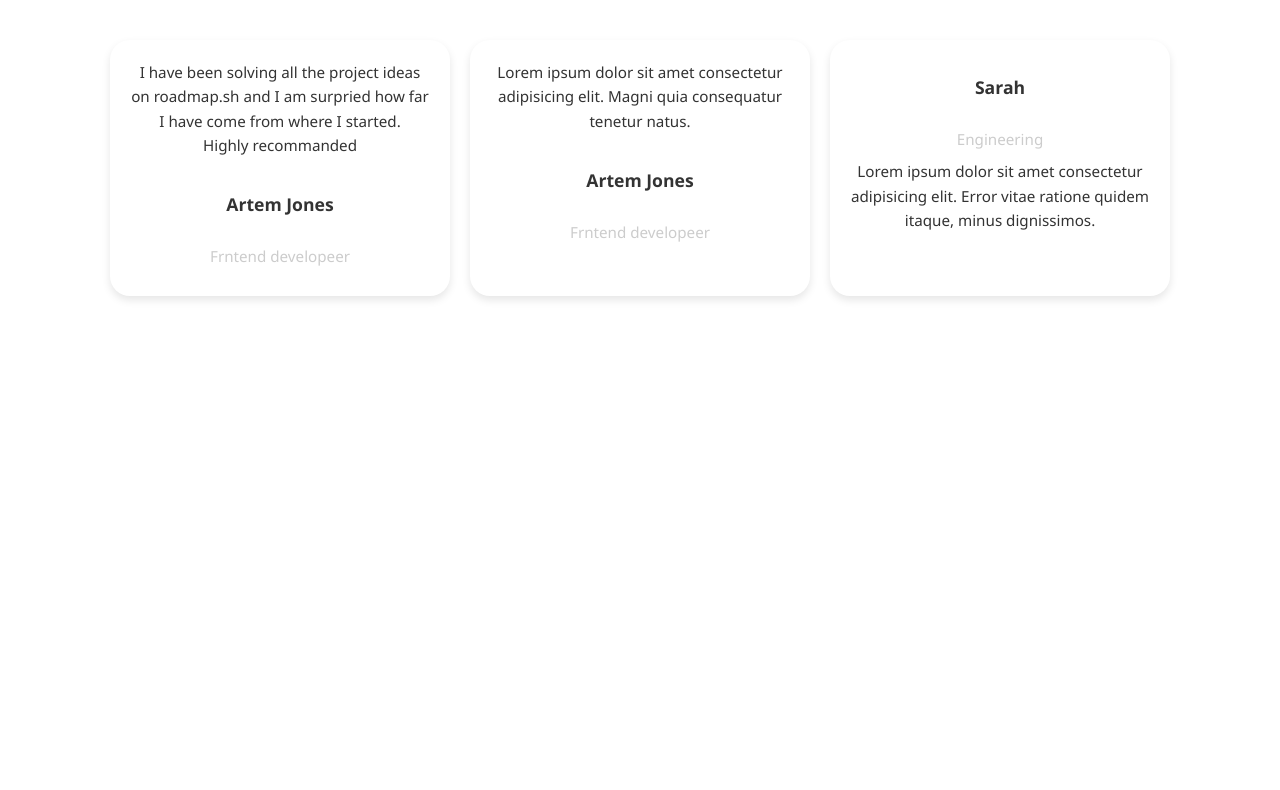
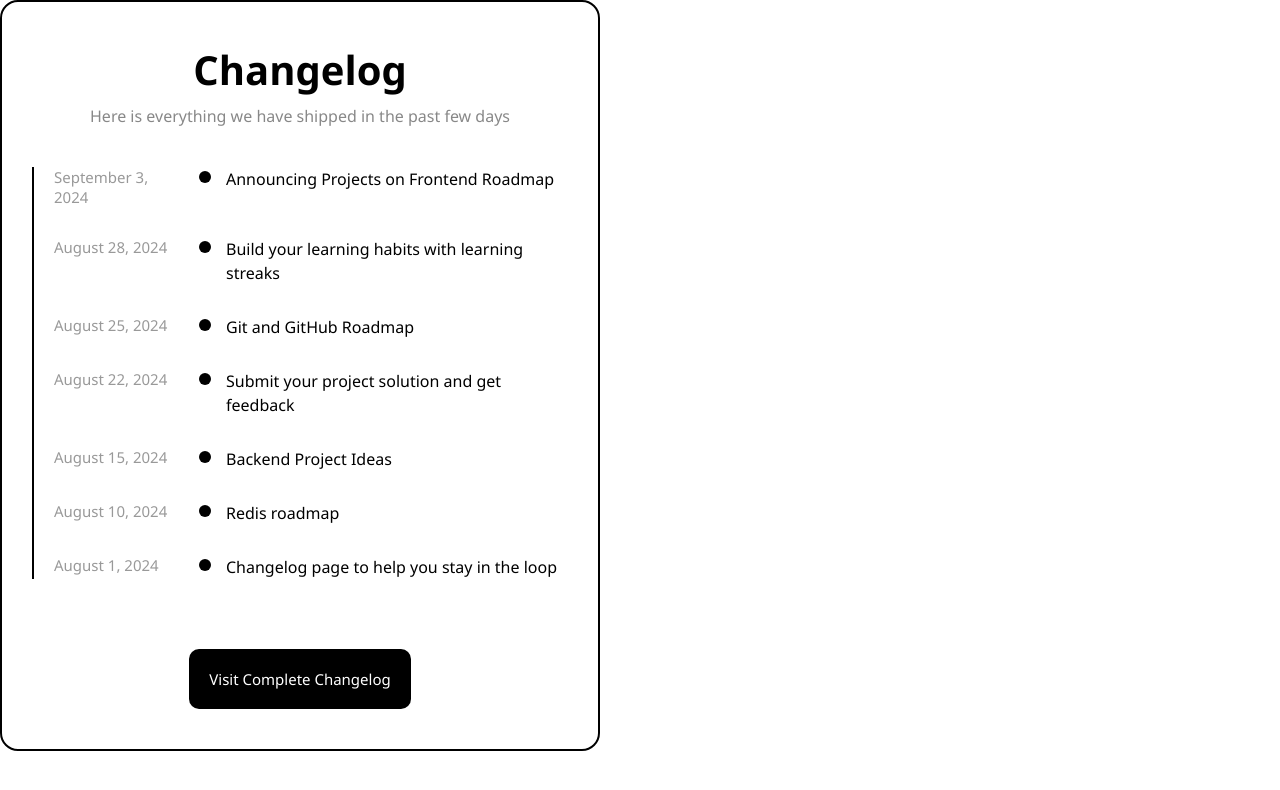
Before and after one commit to sarahanwar-1/Roadmap-Solutions, a plain HTML site: page index.html in a window 1280 px wide. Drawn offline with Linux system fonts and the light colour scheme.

Commit message:
Add files via upload

```diff
--- /dev/null
+++ b/Styles.css
@@ -0,0 +1,68 @@
+*{
+    box-sizing: border-box;
+    margin: 0;
+    padding: 0;
+    font-family: 'Segoe UI', sans-serif;
+}
+
+.changelog-container {
+    border: 2px solid #000;
+    border-radius: 18px;
+    max-width: 600px;
+    padding: 40px 30px;
+    text-align: center;
+  }
+.timeline {
+    position: relative;
+    border-left: 2px solid #000;
+    margin: 0 auto;
+    padding-left: 20px;
+    text-align: left;
+  }
+
+    h1 {
+        font-size: 2.5rem;
+        margin-bottom: 8px;
+      }
+p{
+    color: #888;
+    font-size: 1rem;
+    margin-bottom: 40px;
+}
+.event{
+    display: flex;
+    align-items: flex-start;
+    margin-bottom: 30px;
+    position: relative;
+
+}
+.event .date {
+    color: #999;
+    width: 130px;
+    font-size: 15px;
+    flex-shrink: 0;
+
+  }
+  .event .dot-line{
+    width: 12px;
+    height: 12px;
+    background-color: #000;
+
+    border-radius: 50%;
+    margin: 4px 15px 0 15px;
+    flex-shrink: 0;
+  }
+  .event .desc {
+    font-size: 1rem;
+    line-height: 1.5;
+  }
+  .btn{
+    display: inline-block;
+    font-size: 15px;
+    text-decoration: none;
+    color: white;
+    background-color: black;
+    padding: 20px;
+    border-radius: 10px;
+    margin-top: 40px;
+  }
--- a/index.html
+++ b/index.html
@@ -4,34 +4,57 @@
     <meta charset="UTF-8">
     <meta name="viewport" content="width=device-width, initial-scale=1.0">
     <title>Document</title>
-    <link rel="stylesheet" href="styles.css">
+    <link rel="stylesheet" href="Styles.css">
 </head>
 <body>
-    <div class="sections">
-        <article class="arc1">
-            <span class="span">I have been solving all the project ideas on roadmap.sh and I am surpried how far I have come from where I started.
-                   <br>
-                Highly recommanded
-            </span>
-            <img src="" alt="">
-            <h2>Artem Jones</h2>
-            <p>Frntend developeer</p>
-        </article>
-        <article class="arc2">
-            <span class="span">
-             Lorem ipsum dolor sit amet consectetur adipisicing elit. Magni quia consequatur tenetur natus.
-            </span>
-            <img src="" alt="">
-            <h2>Artem Jones</h2>
-            <p>Frntend developeer</p>
-        </article>
-        <article class="arc3">
-            <img src="" alt="">
-            <h2>Sarah</h2>
-            <p>Engineering</p>
-            <span class="span">Lorem ipsum dolor sit amet consectetur adipisicing elit. Error vitae ratione quidem itaque, minus dignissimos.</span>
-        </article>
+    <div class="changelog-container">
+            <h1>Changelog</h1>
+            <p>Here is everything we have shipped in the past few days</p>
 
+
+    <div class="timeline">
+        <div class="event">
+            <span class="date">September 3, 2024</span>
+            <div class="dot-line"></div>
+            <span class="desc">Announcing Projects on Frontend Roadmap</span>
+        </div>
+
+
+    <div class="event">
+        <span class="date">August 28, 2024</span>
+        <div class="dot-line"></div>
+        <span class="desc">Build your learning habits with learning streaks</span>
+      </div>
+      <div class="event">
+        <span class="date">August 25, 2024</span>
+        <div class="dot-line"></div>
+        <span class="desc">Git and GitHub Roadmap</span>
+      </div>
+      <div class="event">
+        <span class="date">August 22, 2024</span>
+        <div class="dot-line"></div>
+        <span class="desc">Submit your project solution and get feedback</span>
+      </div>
+      <div class="event">
+        <span class="date">August 15, 2024</span>
+        <div class="dot-line"></div>
+        <span class="desc">Backend Project Ideas</span>
+      </div>
+      <div class="event">
+        <span class="date">August 10, 2024</span>
+        <div class="dot-line"></div>
+        <span class="desc">Redis roadmap</span>
+      </div>
+      <div class="event">
+        <span class="date">August 1, 2024</span>
+        <div class="dot-line"></div>
+        <span class="desc">Changelog page to help you stay in the loop</span>
+      </div>
     </div>
+
+    <a href="#" class="btn">Visit Complete Changelog</a>
+  </div>
+</div>
+
 </body>
 </html>
```
